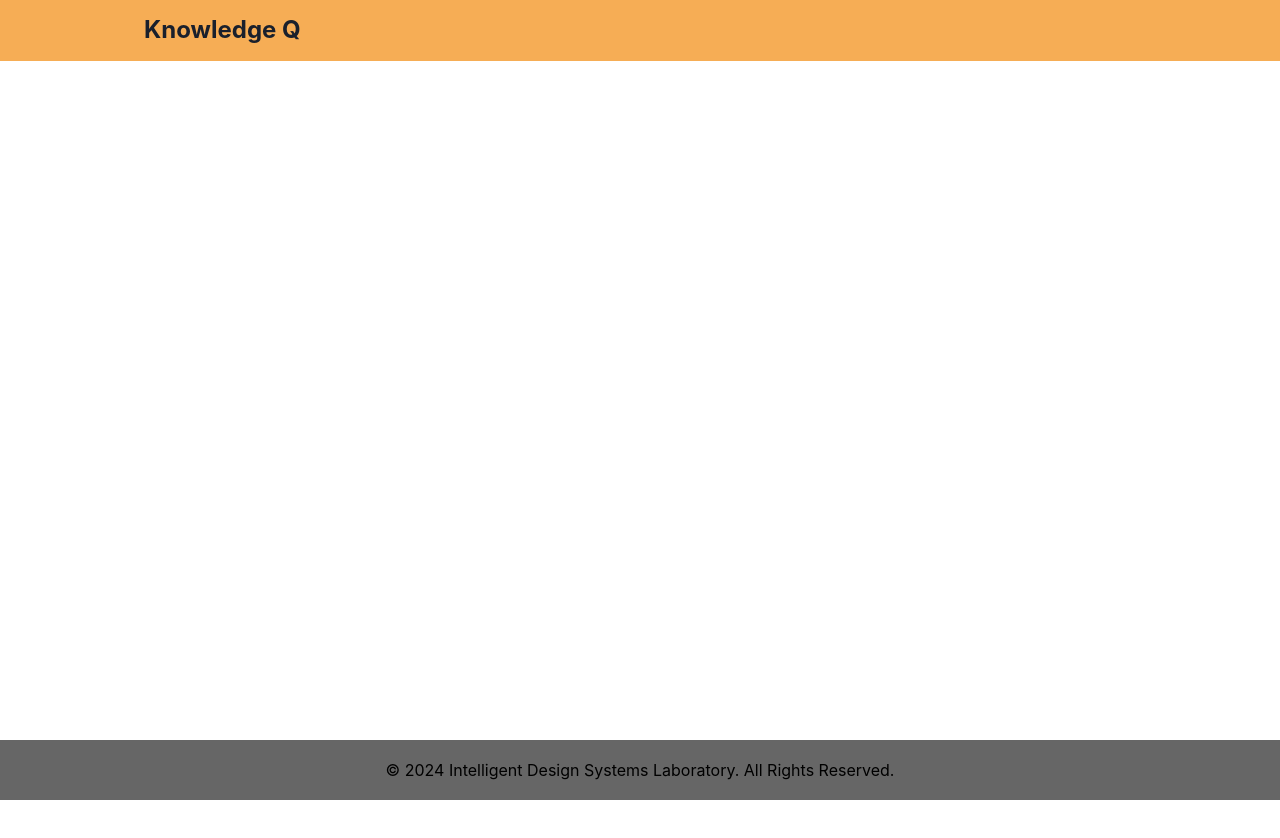
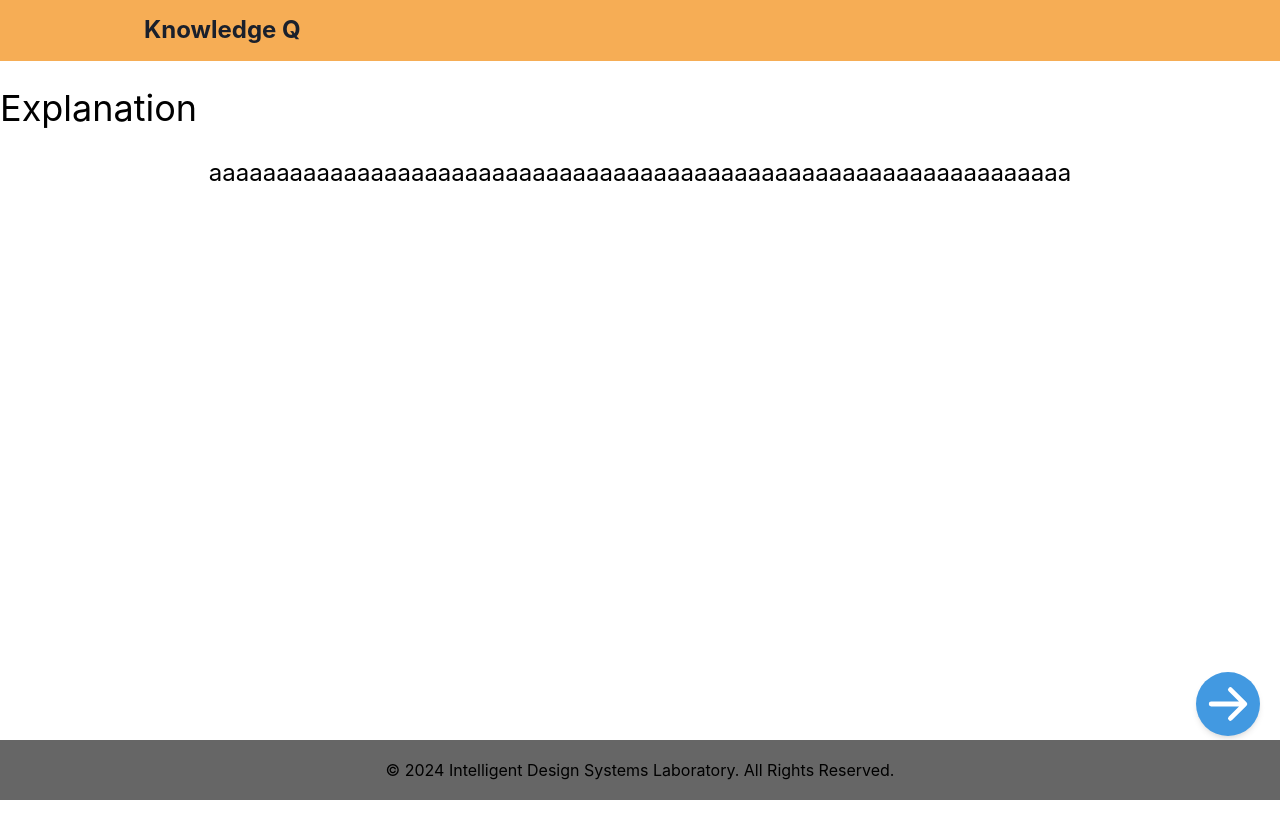
Before and after one commit to Konippi/sun-hackathon-isdl, a React (Vite) app in the folder frontend/: page /answer in a window 1280 px wide. Shown: the top 838 px of the page. Before the commit the page ends 800 px from the top, so only its background shows below. Built offline with nearby package versions, Linux system fonts and the light colour scheme.

Commit message:
create Answer

```diff
--- a/frontend/src/App.tsx
+++ b/frontend/src/App.tsx
@@ -2,6 +2,7 @@ import { BrowserRouter, Routes, Route } from "react-router-dom";
 import Header from "./features/Header";
 import Footer from "./features/Footer";
 import Home from "./routes/Home";
+import Answer from "./routes/Answer";
 import './App.css'
 
 function App() {
@@ -11,6 +12,7 @@ function App() {
       <BrowserRouter>
         <Routes>
           <Route path='/' element={<Home />}/>
+          <Route path='/answer' element={<Answer />}/>
         </Routes>
       </BrowserRouter>
       <Footer/>
--- /dev/null
+++ b/frontend/src/routes/Answer/index.tsx
@@ -0,0 +1,41 @@
+import { Text, Box, Icon } from "@chakra-ui/react";
+import { useNavigate } from 'react-router-dom';
+import { HiArrowRight } from "react-icons/hi";
+
+function Answer() {
+    const message = 'aaaaaaaaaaaaaaaaaaaaaaaaaaaaaaaaaaaaaaaaaaaaaaaaaaaaaaaaaaaaaaaa'
+    const navigate = useNavigate()
+    function onClickNextQuestion() {
+        navigate('/question')
+    }
+    return (
+        <div className="home_box">
+            <Text my={5} textAlign="left" fontSize='4xl' color="#000000">Explanation</Text>
+            <Box px={5} justifyContent='center' alignItems='center'>
+                <Text textAlign="center" fontSize='2xl' color="#000000">{message}</Text>
+            </Box>
+
+            <Icon
+                onClick={onClickNextQuestion}
+                cursor="pointer"
+                position="fixed"
+                right={5}
+                bottom={16}
+                as={HiArrowRight}
+                bgColor="blue.400"
+                color="white"
+                w={16}
+                h={16}
+                rounded="full"
+                p={2}
+                boxShadow="md"
+                _hover={{
+                    bgColor: "blue.200",
+                }}
+            />
+        </div>
+
+    );
+}
+
+export default Answer
```
